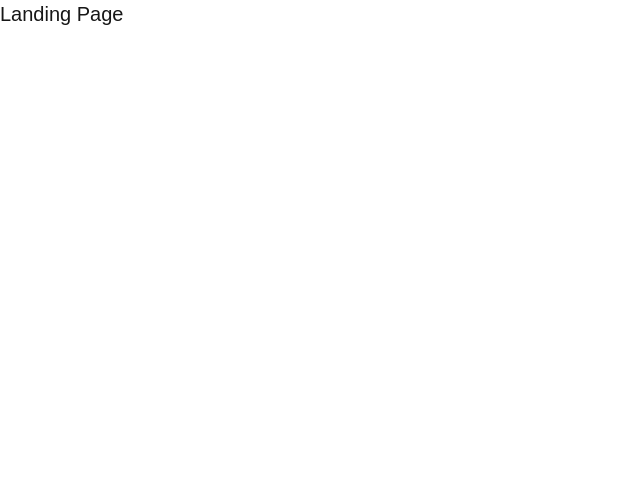
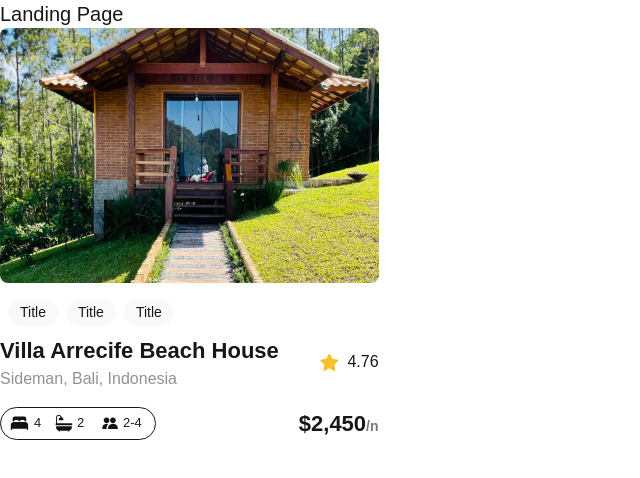
Before and after one commit to D-imani/alx-project-0x00-setup, a Next.js app in the folder alx-project-0x00/: page /landing in a window 1280 px wide. Shown: the top 478 px of the page, without its empty margins (0-640 px from the left). Built offline with nearby package versions, Linux system fonts and the light colour scheme.

Commit message:
Using components

```diff
--- a/alx-project-0x00/pages/landing.tsx
+++ b/alx-project-0x00/pages/landing.tsx
@@ -1,9 +1,11 @@
 import React from "react";
+import Card from "@/components/Card"
 
 const Landing: React.FC =  () => {
   return (
     <div>
       <h1 className=" text-xl font-extralight">Landing Page</h1>
+      <Card />
     </div>
   )
 }
```
